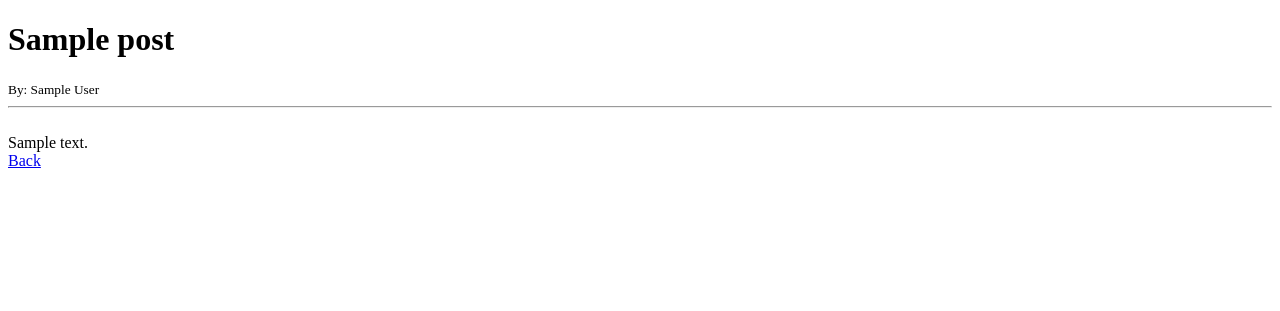
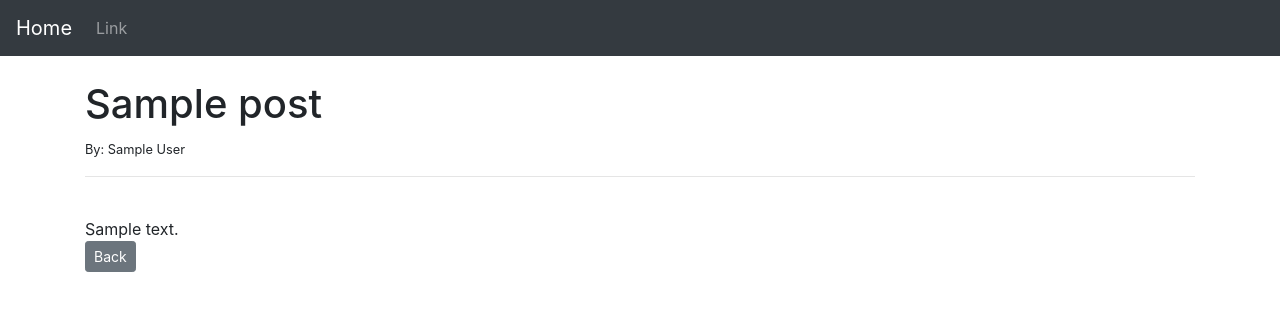
Before and after one commit to ngapham3108/Blog, a Django app: page /article/1 in a window 1280 px wide. Shown: the top 311 px of the page. Run offline with Django 3.2, Linux system fonts and the light colour scheme; tables that the repository leaves empty hold one stand-in row (values such as "Sample post").

Commit message:
Add Bootstrap

```diff
--- a/ablog/theblog/models.py
+++ b/ablog/theblog/models.py
@@ -4,6 +4,7 @@ from django.contrib.auth.models import User
 
 class Post(models.Model):
     title = models.CharField(max_length=255)
+    title_tag = models.CharField(max_length=20, default='Blog Site')
     author = models.ForeignKey(User, on_delete=models.CASCADE)
     body = models.TextField()
 
--- a/ablog/theblog/templates/article_details.html
+++ b/ablog/theblog/templates/article_details.html
@@ -1,16 +1,14 @@
-<!DOCTYPE html>
-<html lang="en">
-<head>
-    <meta charset="UTF-8">
-    <title>My Blog</title>
-</head>
-<body>
+{% extends 'base.html'%}
+
+{% block title %}
+    {{ post.title_tag }}
+{% endblock %}
+{% block content %}
 <h1>{{ post.title }}</h1>
 <small>By: {{post.author.first_name}} {{post.author.last_name}}</small> <br>
 <hr>
 <br>
 {{ post.body }}
 <br>
-<a href="{% url 'home' %}"> Back </a>
-</body>
-</html>
+<a href="{% url 'home' %}" class="btn btn-secondary btn-sm"> Back </a>
+{% endblock %}
--- a/ablog/theblog/templates/base.html
+++ b/ablog/theblog/templates/base.html
@@ -1,10 +1,49 @@
-<!DOCTYPE html>
+<!doctype html>
 <html lang="en">
-<head>
-    <meta charset="UTF-8">
-    <title>$Title$</title>
-</head>
-<body>
-$END$
-</body>
+  <head>
+    <!-- Required meta tags -->
+    <meta charset="utf-8">
+    <meta name="viewport" content="width=device-width, initial-scale=1, shrink-to-fit=no">
+
+    <!-- Bootstrap CSS -->
+    <link rel="stylesheet" href="https://cdn.jsdelivr.net/npm/bootstrap@4.5.3/dist/css/bootstrap.min.css" integrity="sha384-TX8t27EcRE3e/ihU7zmQxVncDAy5uIKz4rEkgIXeMed4M0jlfIDPvg6uqKI2xXr2" crossorigin="anonymous">
+
+    <title>
+        {% block title %}
+        Blog Site
+        {% endblock %}
+    </title>
+  </head>
+  <body>
+  <nav class="navbar navbar-expand-lg navbar-dark bg-dark">
+  <a class="navbar-brand" href="{% url 'home' %}">Home</a>
+  <button class="navbar-toggler" type="button" data-toggle="collapse" data-target="#navbarSupportedContent" aria-controls="navbarSupportedContent" aria-expanded="false" aria-label="Toggle navigation">
+    <span class="navbar-toggler-icon"></span>
+  </button>
+
+  <div class="collapse navbar-collapse" id="navbarSupportedContent">
+    <ul class="navbar-nav mr-auto">
+      <li class="nav-item">
+        <a class="nav-link" href="#">Link</a>
+      </li>
+    </ul>
+  </div>
+</nav>
+  <br>
+  <div class="container">
+      {% block content %}
+      {% endblock %}
+  </div>
+   <!-- Optional JavaScript; choose one of the two! -->
+
+    <!-- Option 1: jQuery and Bootstrap Bundle (includes Popper) -->
+    <script src="https://code.jquery.com/jquery-3.5.1.slim.min.js" integrity="sha384-DfXdz2htPH0lsSSs5nCTpuj/zy4C+OGpamoFVy38MVBnE+IbbVYUew+OrCXaRkfj" crossorigin="anonymous"></script>
+    <script src="https://cdn.jsdelivr.net/npm/bootstrap@4.5.3/dist/js/bootstrap.bundle.min.js" integrity="sha384-ho+j7jyWK8fNQe+A12Hb8AhRq26LrZ/JpcUGGOn+Y7RsweNrtN/tE3MoK7ZeZDyx" crossorigin="anonymous"></script>
+
+    <!-- Option 2: jQuery, Popper.js, and Bootstrap JS
+    <script src="https://code.jquery.com/jquery-3.5.1.slim.min.js" integrity="sha384-DfXdz2htPH0lsSSs5nCTpuj/zy4C+OGpamoFVy38MVBnE+IbbVYUew+OrCXaRkfj" crossorigin="anonymous"></script>
+    <script src="https://cdn.jsdelivr.net/npm/popper.js@1.16.1/dist/umd/popper.min.js" integrity="sha384-9/reFTGAW83EW2RDu2S0VKaIzap3H66lZH81PoYlFhbGU+6BZp6G7niu735Sk7lN" crossorigin="anonymous"></script>
+    <script src="https://cdn.jsdelivr.net/npm/bootstrap@4.5.3/dist/js/bootstrap.min.js" integrity="sha384-w1Q4orYjBQndcko6MimVbzY0tgp4pWB4lZ7lr30WKz0vr/aWKhXdBNmNb5D92v7s" crossorigin="anonymous"></script>
+    -->
+  </body>
 </html>
```
Also changed, not shown: ablog/theblog/templates/home.html (+4 -9 lines).
